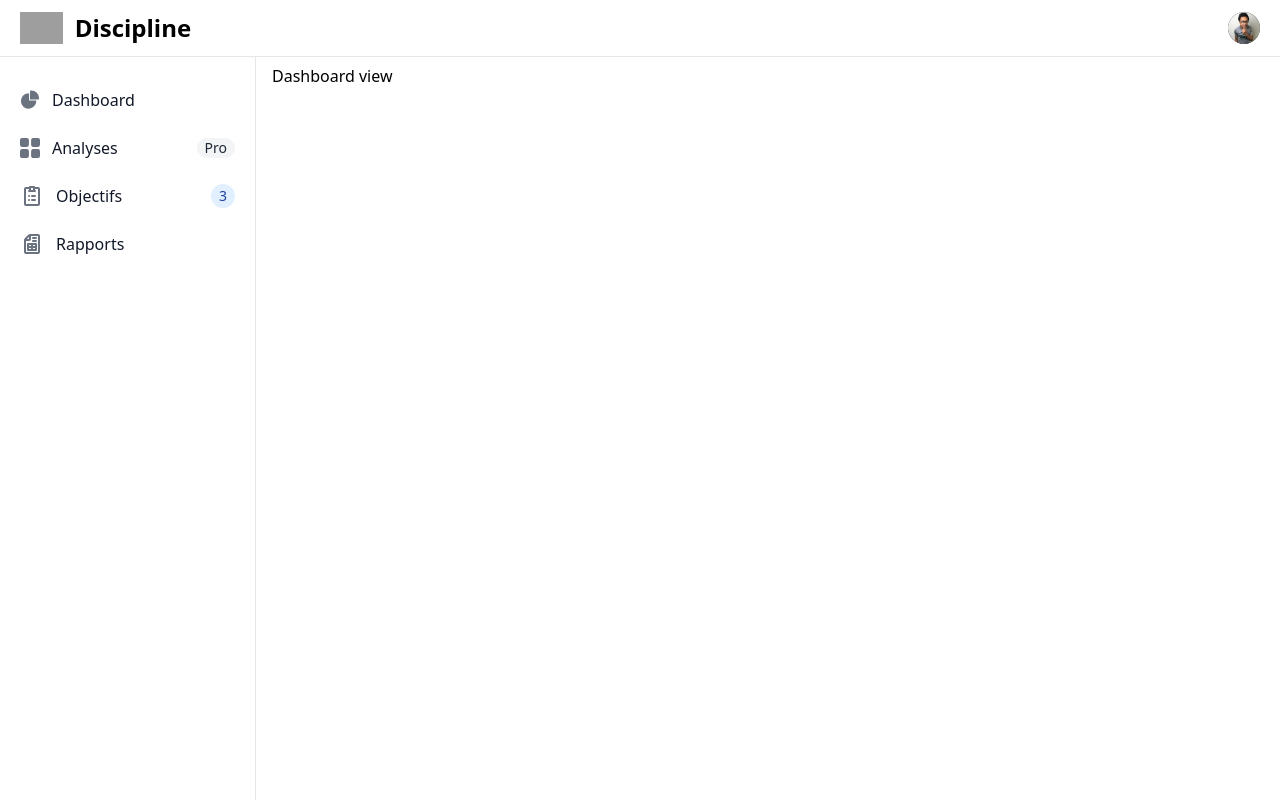
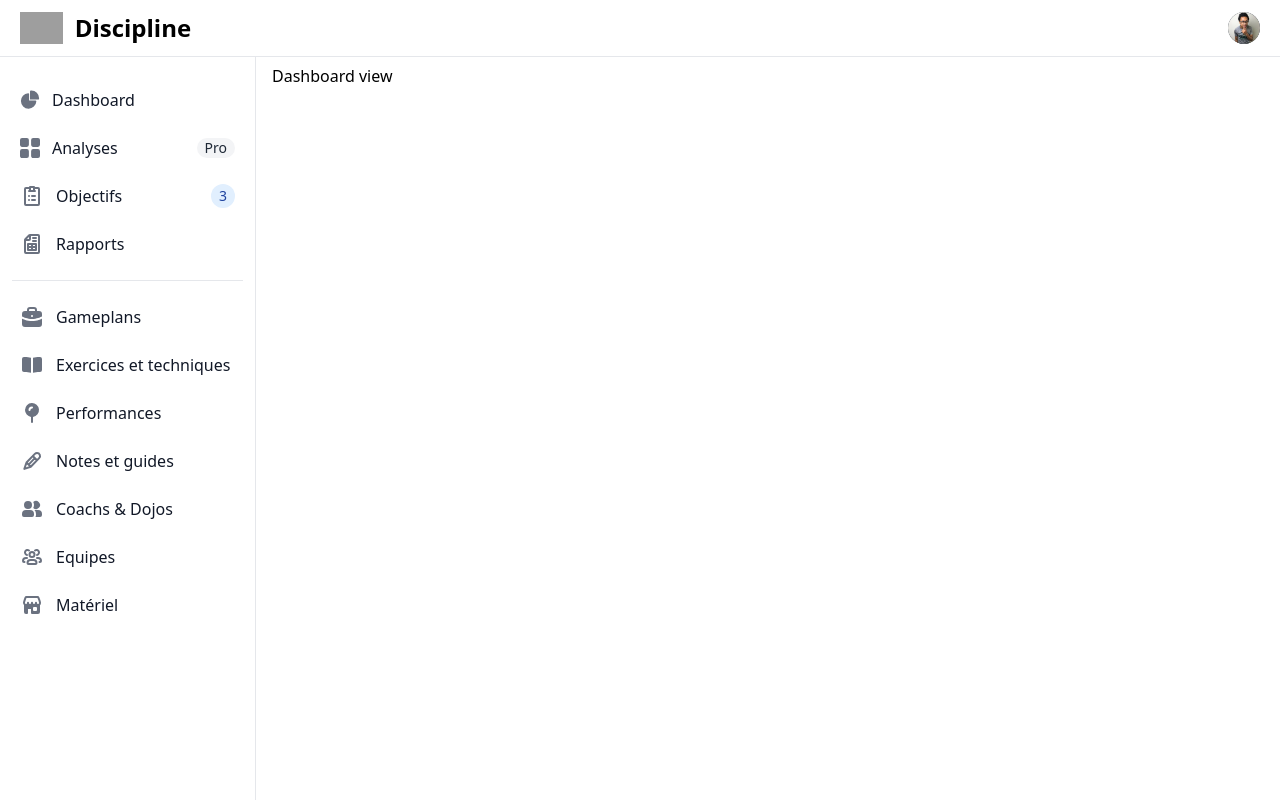
Before and after one commit to rahajarison/discipline, a Vue app: page / in a window 1280 px wide. Built offline with nearby package versions, Linux system fonts and the light colour scheme; grey boxes are pictures that could not be loaded.

Commit message:
Add feature list

```diff
--- a/src/components/NavBar.vue
+++ b/src/components/NavBar.vue
@@ -88,32 +88,64 @@
                         <span class="flex-1 ms-3 whitespace-nowrap">Rapports</span>
                     </RouterLink>
                 </li>
-                <!-- <li>
-                    <a href="#" class="flex items-center p-2 text-gray-900 rounded-lg dark:text-white hover:bg-gray-100 dark:hover:bg-gray-700 group">
-                        <svg class="flex-shrink-0 w-5 h-5 text-gray-500 transition duration-75 dark:text-gray-400 group-hover:text-gray-900 dark:group-hover:text-white" aria-hidden="true" xmlns="http://www.w3.org/2000/svg" fill="currentColor" viewBox="0 0 18 20">
-                            <path d="M17 5.923A1 1 0 0 0 16 5h-3V4a4 4 0 1 0-8 0v1H2a1 1 0 0 0-1 .923L.086 17.846A2 2 0 0 0 2.08 20h13.84a2 2 0 0 0 1.994-2.153L17 5.923ZM7 9a1 1 0 0 1-2 0V7h2v2Zm0-5a2 2 0 1 1 4 0v1H7V4Zm6 5a1 1 0 1 1-2 0V7h2v2Z"/>
+            </ul>
+            <ul class="pt-4 mt-4 space-y-2 font-medium border-t border-gray-200 dark:border-gray-700">
+                <li>
+                    <RouterLink to="/gameplans" class="flex items-center p-2 text-gray-900 rounded-lg dark:text-white hover:bg-gray-100 dark:hover:bg-gray-700 group">
+                        <svg class="w-6 h-6 text-gray-500 transition duration-75 dark:text-gray-400 group-hover:text-gray-900 dark:group-hover:text-white" aria-hidden="true" xmlns="http://www.w3.org/2000/svg" width="24" height="24" fill="currentColor" viewBox="0 0 24 24">
+                            <path fill-rule="evenodd" d="M10 2a3 3 0 0 0-3 3v1H5a3 3 0 0 0-3 3v2.382l1.447.723.005.003.027.013.12.056c.108.05.272.123.486.212.429.177 1.056.416 1.834.655C7.481 13.524 9.63 14 12 14c2.372 0 4.52-.475 6.08-.956.78-.24 1.406-.478 1.835-.655a14.028 14.028 0 0 0 .606-.268l.027-.013.005-.002L22 11.381V9a3 3 0 0 0-3-3h-2V5a3 3 0 0 0-3-3h-4Zm5 4V5a1 1 0 0 0-1-1h-4a1 1 0 0 0-1 1v1h6Zm6.447 7.894.553-.276V19a3 3 0 0 1-3 3H5a3 3 0 0 1-3-3v-5.382l.553.276.002.002.004.002.013.006.041.02.151.07c.13.06.318.144.557.242.478.198 1.163.46 2.01.72C7.019 15.476 9.37 16 12 16c2.628 0 4.98-.525 6.67-1.044a22.95 22.95 0 0 0 2.01-.72 15.994 15.994 0 0 0 .707-.312l.041-.02.013-.006.004-.002.001-.001-.431-.866.432.865ZM12 10a1 1 0 1 0 0 2h.01a1 1 0 1 0 0-2H12Z" clip-rule="evenodd"/>
                         </svg>
-                        <span class="flex-1 ms-3 whitespace-nowrap">Products</span>
+                        <span class="flex-1 ms-3 whitespace-nowrap">Gameplans</span>
+                    </RouterLink>
+                </li>
+                <li>
+                    <a href="#" class="flex items-center p-2 text-gray-900 transition duration-75 rounded-lg hover:bg-gray-100 dark:hover:bg-gray-700 dark:text-white group">
+                        <svg class="w-6 h-6 text-gray-500 transition duration-75 dark:text-gray-400 group-hover:text-gray-900 dark:group-hover:text-white" aria-hidden="true" xmlns="http://www.w3.org/2000/svg" width="24" height="24" fill="currentColor" viewBox="0 0 24 24">
+                            <path fill-rule="evenodd" d="M11 4.717c-2.286-.58-4.16-.756-7.045-.71A1.99 1.99 0 0 0 2 6v11c0 1.133.934 2.022 2.044 2.007 2.759-.038 4.5.16 6.956.791V4.717Zm2 15.081c2.456-.631 4.198-.829 6.956-.791A2.013 2.013 0 0 0 22 16.999V6a1.99 1.99 0 0 0-1.955-1.993c-2.885-.046-4.76.13-7.045.71v15.081Z" clip-rule="evenodd"/>
+                        </svg>
+                        <span class="ms-3">Exercices et techniques</span>
                     </a>
                 </li>
                 <li>
-                    <a href="#" class="flex items-center p-2 text-gray-900 rounded-lg dark:text-white hover:bg-gray-100 dark:hover:bg-gray-700 group">
-                        <svg class="flex-shrink-0 w-5 h-5 text-gray-500 transition duration-75 dark:text-gray-400 group-hover:text-gray-900 dark:group-hover:text-white" aria-hidden="true" xmlns="http://www.w3.org/2000/svg" fill="none" viewBox="0 0 18 16">
-                            <path stroke="currentColor" stroke-linecap="round" stroke-linejoin="round" stroke-width="2" d="M1 8h11m0 0L8 4m4 4-4 4m4-11h3a2 2 0 0 1 2 2v10a2 2 0 0 1-2 2h-3"/>
+                    <a href="#" class="flex items-center p-2 text-gray-900 transition duration-75 rounded-lg hover:bg-gray-100 dark:hover:bg-gray-700 dark:text-white group">
+                        <svg class="w-6 h-6 text-gray-500 transition duration-75 dark:text-gray-400 group-hover:text-gray-900 dark:group-hover:text-white" aria-hidden="true" xmlns="http://www.w3.org/2000/svg" width="24" height="24" fill="currentColor" viewBox="0 0 24 24">
+                            <path fill-rule="evenodd" d="M5 9a7 7 0 1 1 8 6.93V21a1 1 0 1 1-2 0v-5.07A7.001 7.001 0 0 1 5 9Zm5.94-1.06A1.5 1.5 0 0 1 12 7.5a1 1 0 1 0 0-2A3.5 3.5 0 0 0 8.5 9a1 1 0 0 0 2 0c0-.398.158-.78.44-1.06Z" clip-rule="evenodd"/>
                         </svg>
-                        <span class="flex-1 ms-3 whitespace-nowrap">Sign In</span>
+                        <span class="ms-3">Performances</span>
                     </a>
                 </li>
                 <li>
-                    <a href="#" class="flex items-center p-2 text-gray-900 rounded-lg dark:text-white hover:bg-gray-100 dark:hover:bg-gray-700 group">
-                        <svg class="flex-shrink-0 w-5 h-5 text-gray-500 transition duration-75 dark:text-gray-400 group-hover:text-gray-900 dark:group-hover:text-white" aria-hidden="true" xmlns="http://www.w3.org/2000/svg" fill="currentColor" viewBox="0 0 20 20">
-                            <path d="M5 5V.13a2.96 2.96 0 0 0-1.293.749L.879 3.707A2.96 2.96 0 0 0 .13 5H5Z"/>
-                            <path d="M6.737 11.061a2.961 2.961 0 0 1 .81-1.515l6.117-6.116A4.839 4.839 0 0 1 16 2.141V2a1.97 1.97 0 0 0-1.933-2H7v5a2 2 0 0 1-2 2H0v11a1.969 1.969 0 0 0 1.933 2h12.134A1.97 1.97 0 0 0 16 18v-3.093l-1.546 1.546c-.413.413-.94.695-1.513.81l-3.4.679a2.947 2.947 0 0 1-1.85-.227 2.96 2.96 0 0 1-1.635-3.257l.681-3.397Z"/>
-                            <path d="M8.961 16a.93.93 0 0 0 .189-.019l3.4-.679a.961.961 0 0 0 .49-.263l6.118-6.117a2.884 2.884 0 0 0-4.079-4.078l-6.117 6.117a.96.96 0 0 0-.263.491l-.679 3.4A.961.961 0 0 0 8.961 16Zm7.477-9.8a.958.958 0 0 1 .68-.281.961.961 0 0 1 .682 1.644l-.315.315-1.36-1.36.313-.318Zm-5.911 5.911 4.236-4.236 1.359 1.359-4.236 4.237-1.7.339.341-1.699Z"/>
+                    <a href="#" class="flex items-center p-2 text-gray-900 transition duration-75 rounded-lg hover:bg-gray-100 dark:hover:bg-gray-700 dark:text-white group">
+                        <svg class="w-6 h-6 text-gray-500 transition duration-75 dark:text-gray-400 group-hover:text-gray-900 dark:group-hover:text-white" aria-hidden="true" xmlns="http://www.w3.org/2000/svg" width="24" height="24" fill="none" viewBox="0 0 24 24">
+                            <path stroke="currentColor" stroke-linecap="round" stroke-linejoin="round" stroke-width="2" d="M10.779 17.779 4.36 19.918 6.5 13.5m4.279 4.279 8.364-8.643a3.027 3.027 0 0 0-2.14-5.165 3.03 3.03 0 0 0-2.14.886L6.5 13.5m4.279 4.279L6.499 13.5m2.14 2.14 6.213-6.504M12.75 7.04 17 11.28"/>
                         </svg>
-                        <span class="flex-1 ms-3 whitespace-nowrap">Sign Up</span>
+                        <span class="ms-3">Notes et guides</span>
                     </a>
-                </li> -->
+                </li>
+                <li>
+                    <a href="#" class="flex items-center p-2 text-gray-900 transition duration-75 rounded-lg hover:bg-gray-100 dark:hover:bg-gray-700 dark:text-white group">
+                        <svg class="w-6 h-6 text-gray-500 transition duration-75 dark:text-gray-400 group-hover:text-gray-900 dark:group-hover:text-white" aria-hidden="true" xmlns="http://www.w3.org/2000/svg" width="24" height="24" fill="currentColor" viewBox="0 0 24 24">
+                            <path fill-rule="evenodd" d="M8 4a4 4 0 1 0 0 8 4 4 0 0 0 0-8Zm-2 9a4 4 0 0 0-4 4v1a2 2 0 0 0 2 2h8a2 2 0 0 0 2-2v-1a4 4 0 0 0-4-4H6Zm7.25-2.095c.478-.86.75-1.85.75-2.905a5.973 5.973 0 0 0-.75-2.906 4 4 0 1 1 0 5.811ZM15.466 20c.34-.588.535-1.271.535-2v-1a5.978 5.978 0 0 0-1.528-4H18a4 4 0 0 1 4 4v1a2 2 0 0 1-2 2h-4.535Z" clip-rule="evenodd"/>
+                        </svg>
+                        <span class="ms-3">Coachs & Dojos</span>
+                    </a>
+                </li>
+                <li>
+                    <a href="#" class="flex items-center p-2 text-gray-900 transition duration-75 rounded-lg hover:bg-gray-100 dark:hover:bg-gray-700 dark:text-white group">
+                        <svg class="w-6 h-6 text-gray-500 transition duration-75 dark:text-gray-400 group-hover:text-gray-900 dark:group-hover:text-white" aria-hidden="true" xmlns="http://www.w3.org/2000/svg" width="24" height="24" fill="none" viewBox="0 0 24 24">
+                            <path stroke="currentColor" stroke-linecap="round" stroke-width="2" d="M4.5 17H4a1 1 0 0 1-1-1 3 3 0 0 1 3-3h1m0-3.05A2.5 2.5 0 1 1 9 5.5M19.5 17h.5a1 1 0 0 0 1-1 3 3 0 0 0-3-3h-1m0-3.05a2.5 2.5 0 1 0-2-4.45m.5 13.5h-7a1 1 0 0 1-1-1 3 3 0 0 1 3-3h3a3 3 0 0 1 3 3 1 1 0 0 1-1 1Zm-1-9.5a2.5 2.5 0 1 1-5 0 2.5 2.5 0 0 1 5 0Z"/>
+                        </svg>
+                        <span class="ms-3">Equipes</span>
+                    </a>
+                </li>
+                <li>
+                    <a href="#" class="flex items-center p-2 text-gray-900 transition duration-75 rounded-lg hover:bg-gray-100 dark:hover:bg-gray-700 dark:text-white group">
+                        <svg class="w-6 h-6 text-gray-500 transition duration-75 dark:text-gray-400 group-hover:text-gray-900 dark:group-hover:text-white" aria-hidden="true" xmlns="http://www.w3.org/2000/svg" width="24" height="24" fill="currentColor" viewBox="0 0 24 24">
+                            <path fill-rule="evenodd" d="M5.535 7.677c.313-.98.687-2.023.926-2.677H17.46c.253.63.646 1.64.977 2.61.166.487.312.953.416 1.347.11.42.148.675.148.779 0 .18-.032.355-.09.515-.06.161-.144.3-.243.412-.1.111-.21.192-.324.245a.809.809 0 0 1-.686 0 1.004 1.004 0 0 1-.324-.245c-.1-.112-.183-.25-.242-.412a1.473 1.473 0 0 1-.091-.515 1 1 0 1 0-2 0 1.4 1.4 0 0 1-.333.927.896.896 0 0 1-.667.323.896.896 0 0 1-.667-.323A1.401 1.401 0 0 1 13 9.736a1 1 0 1 0-2 0 1.4 1.4 0 0 1-.333.927.896.896 0 0 1-.667.323.896.896 0 0 1-.667-.323A1.4 1.4 0 0 1 9 9.74v-.008a1 1 0 0 0-2 .003v.008a1.504 1.504 0 0 1-.18.712 1.22 1.22 0 0 1-.146.209l-.007.007a1.01 1.01 0 0 1-.325.248.82.82 0 0 1-.316.08.973.973 0 0 1-.563-.256 1.224 1.224 0 0 1-.102-.103A1.518 1.518 0 0 1 5 9.724v-.006a2.543 2.543 0 0 1 .029-.207c.024-.132.06-.296.11-.49.098-.385.237-.85.395-1.344ZM4 12.112a3.521 3.521 0 0 1-1-2.376c0-.349.098-.8.202-1.208.112-.441.264-.95.428-1.46.327-1.024.715-2.104.958-2.767A1.985 1.985 0 0 1 6.456 3h11.01c.803 0 1.539.481 1.844 1.243.258.641.67 1.697 1.019 2.72a22.3 22.3 0 0 1 .457 1.487c.114.433.214.903.214 1.286 0 .412-.072.821-.214 1.207A3.288 3.288 0 0 1 20 12.16V19a2 2 0 0 1-2 2h-6a1 1 0 0 1-1-1v-4H8v4a1 1 0 0 1-1 1H6a2 2 0 0 1-2-2v-6.888ZM13 15a1 1 0 0 1 1-1h2a1 1 0 0 1 1 1v2a1 1 0 0 1-1 1h-2a1 1 0 0 1-1-1v-2Z" clip-rule="evenodd"/>
+                        </svg>
+                        <span class="ms-3">Matériel</span>
+                    </a>
+                </li>
             </ul>
         </div>
     </aside>
```
